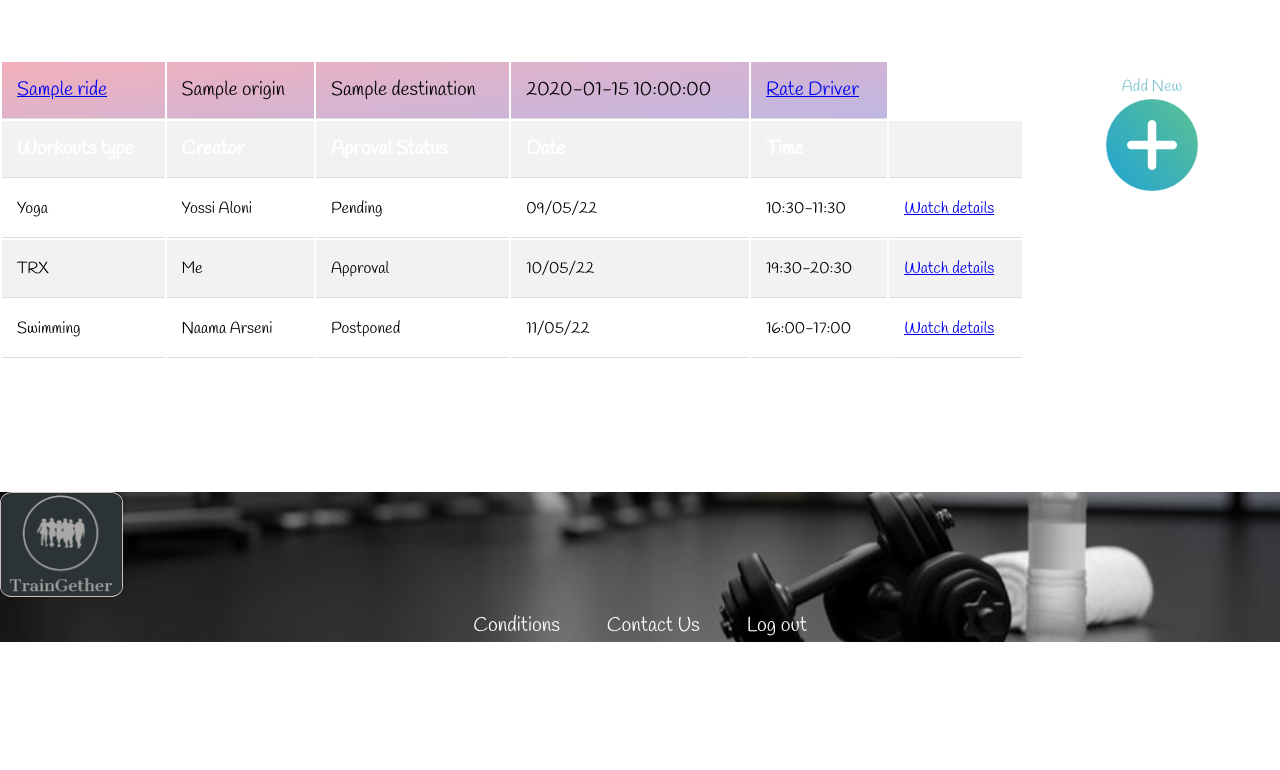
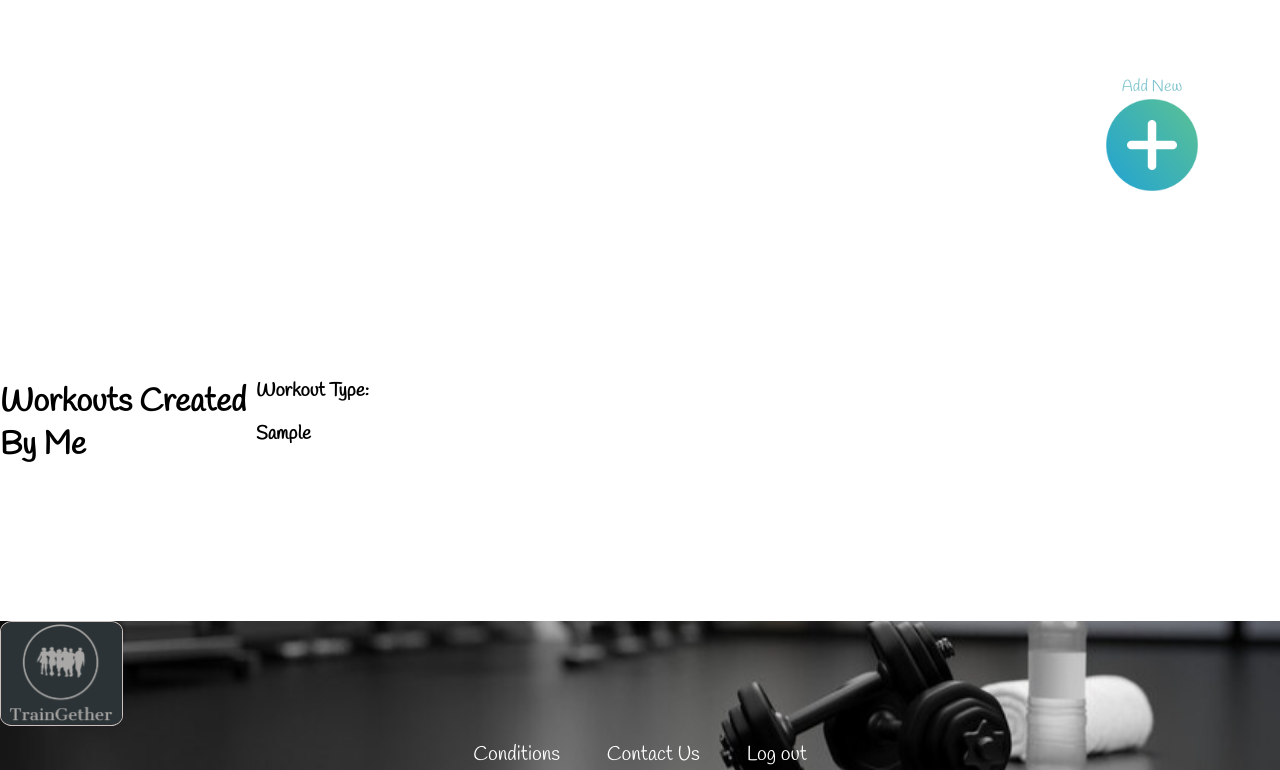
Before and after one commit to talValtz/Web, a Flask app: template Flask Skeleton Project/pages/workouts/templates/workouts.html in a window 1280 px wide. Shown: the part 256-1026 px from the top of the page. Before the commit the page ends 898 px from the top, so only its background shows below. Run offline with Flask 2, Linux system fonts and the light colour scheme; the template is opened without the code that fills it: most values are stand-ins (such as "Sample title", 1, 10 or a date in 2020).

Commit message:
tal update 05/07

```diff
--- a/Flask Skeleton Project/pages/homepage/homepage.py
+++ b/Flask Skeleton Project/pages/homepage/homepage.py
@@ -6,11 +6,11 @@ homepage = Blueprint('homepage', __name__, static_folder='static', static_url_pa
 # Routes
 
 
-@homepage.route('/')
+@homepage.route('/home')
 def index():
+
     return render_template('homepage.html')
 
 @homepage.route('/homepage')
-@homepage.route('/home')
 def redirect_homepage():
     return redirect(url_for('homepage.index'))
--- a/Flask Skeleton Project/pages/logIn/static/css/logIn.css
+++ b/Flask Skeleton Project/pages/logIn/static/css/logIn.css
@@ -48,6 +48,9 @@
     width: auto;
     margin-left: auto;
     margin-right: auto;
+}
+.LogInTitle h1{
+    color: red;
 }
 
 .AnimationLogIn {
--- a/Flask Skeleton Project/pages/workouts/templates/workouts.html
+++ b/Flask Skeleton Project/pages/workouts/templates/workouts.html
@@ -18,51 +18,18 @@
             <a href="/newWorkout" class="addBtn"></a>
             <p>Add New</p>
         </div>
+    <h1>Workouts Created By Me</h1>
         <table class="table">
-            <thead>
-            	{%for ride in aspassenger%}
-			<tr>
-				<td><a href="{{url_for('UserProfile.index', ID=ride['DriverID'])}}">{{ride['DriverName']}}</a></td>
-				<td>{{ride['Origin']}}</td>
-				<td>{{ride['Destination']}}</td>
-				<td>{{ride['DepartureTime']}}</td>
-				<td><a href="{{url_for('RankDriver.index', ID=ride['DriverID'], RideID=ride['ID'])}}">Rate Driver</a></td>
-			</tr>
-			{%endfor%}
-            <tr>
-                <th>Workouts type</th>
-                <th>Creator</th>
-                <th>Aproval Status</th>
-                <th>Date</th>
-                <th>Time</th>
-                <th></th>
-            </tr>
-            </thead>
 
-            <tr data-url="WorkOutDetails.html">
-                <td>Yoga</td>
-                <td>Yossi Aloni</td>
-                <td>Pending</td>
-                <td>09/05/22</td>
-                <td>10:30-11:30</td>
-                <td><a href="#Yoga">Watch details </a></td>
-            </tr>
-            <tr>
-                <td>TRX</td>
-                <td>Me</td>
-                <td>Approval</td>
-                <td>10/05/22</td>
-                <td>19:30-20:30</td>
-                <td><a href="/workoutDetails">Watch details </a></td>
-            </tr>
-            <tr>
-                <td>Swimming</td>
-                <td>Naama Arseni</td>
-                <td>Postponed</td>
-                <td>11/05/22</td>
-                <td>16:00-17:00</td>
-                <td><a href="#Swimming">Watch details </a></td>
-            </tr>
+            {% for  workout in workoutsCreated %}
+                <div class="container">
+                <h3>Workout Type:</h3>
+                <h3>{{ workout['Workout_type'] }}</h3>
+
+                </div>
+
+            {% endfor %}
+
 
         </table>
     </div>
--- a/Flask Skeleton Project/utilities/models/userModel.py
+++ b/Flask Skeleton Project/utilities/models/userModel.py
@@ -1,4 +1,5 @@
 from utilities.db.db_manager import dbManager
+
 
 class userModel:
 	def __init__(self):
@@ -8,5 +9,9 @@ class userModel:
 		query = "SELECT User_name FROM users WHERE User_name=%s AND password=%s"
 		return dbManager.fetch(query, (userName, password,))
 
+	def LoginCheckExist(self, userName):
+		query="SELECT User_name FROM users WHERE User_name=%s"
+		return dbManager.fetch(query, (userName,))
+
 
 userModel = userModel()
```
Also changed, not shown: Flask Skeleton Project/pages/logIn/logIn.py (+19 -7 lines), Flask Skeleton Project/pages/logIn/templates/logIn.html (+7 -5 lines), Flask Skeleton Project/pages/workouts/workouts.py (+9 -5 lines), Flask Skeleton Project/utilities/models/workoutsModel.py (+3 -4 lines), 2 other files.
